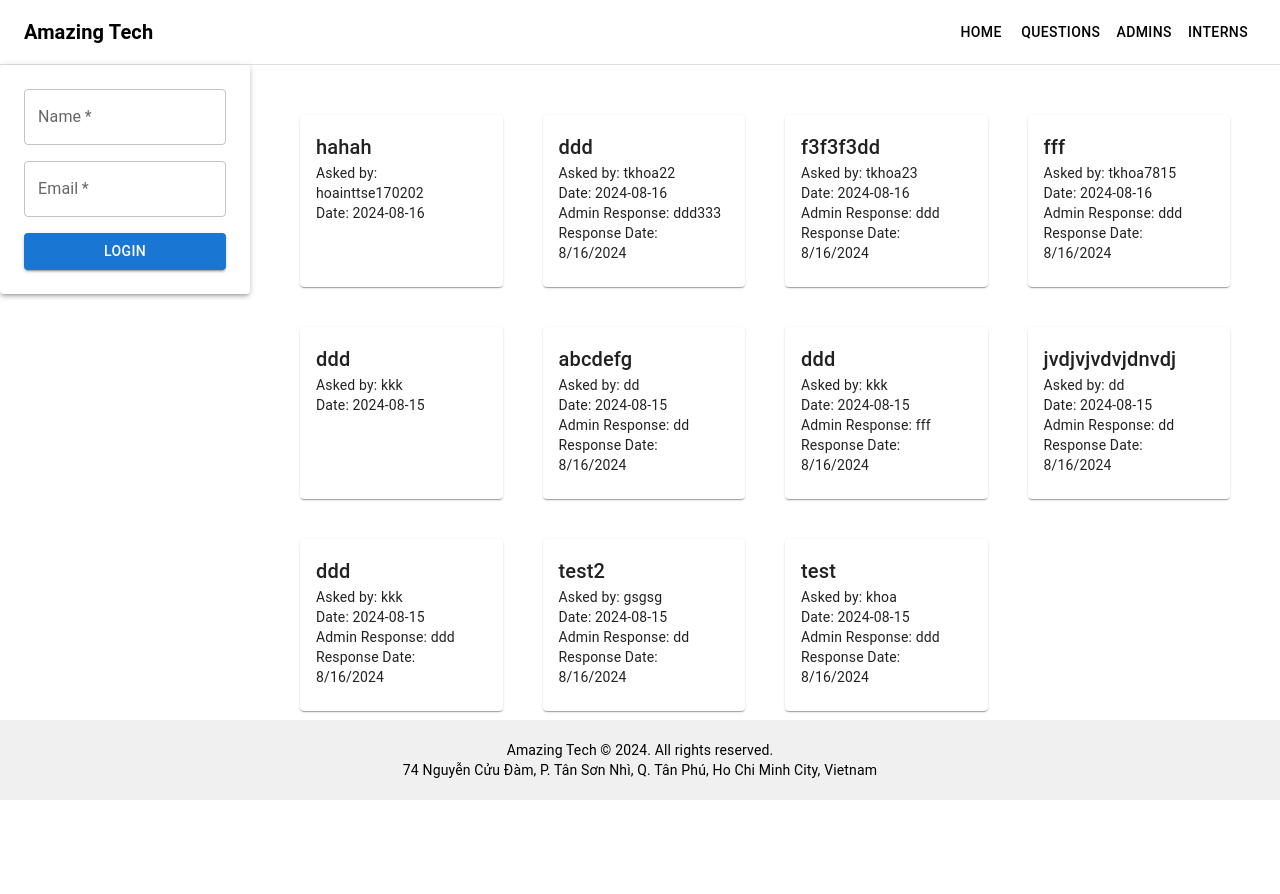
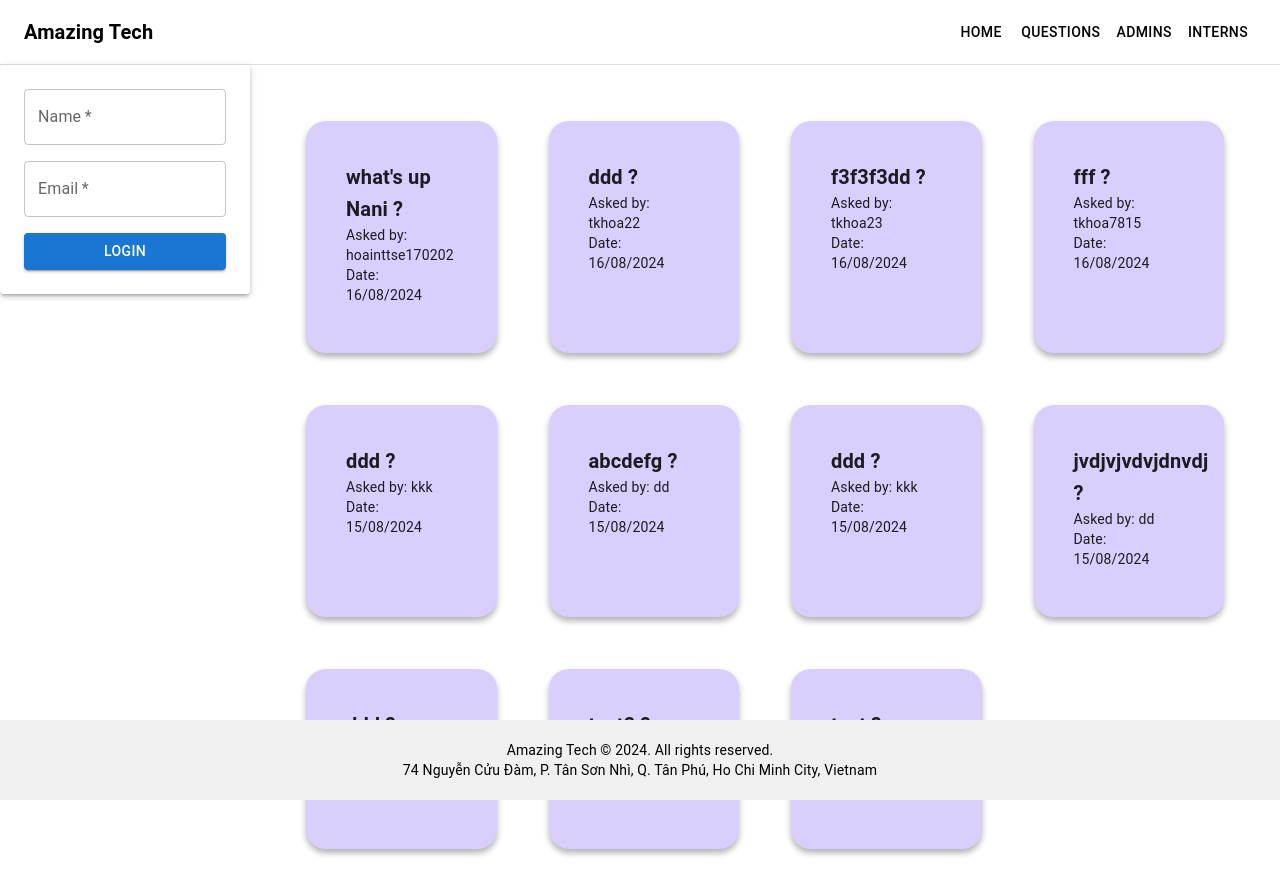
Before and after one commit to KhoaWorkHub/Group-3-OJT, a React (Create React App) app in the folder frontend/myminitask/: page / in a window 1280 px wide. Shown: the top 894 px of the page. Before the commit the page ends 800 px from the top, so only its background shows below. Built offline with nearby package versions, Linux system fonts and the light colour scheme; data requests are answered from the project's data file.

Commit message:
edit card question

```diff
--- a/frontend/myminitask/db.json
+++ b/frontend/myminitask/db.json
@@ -88,8 +88,8 @@
       "answerAtDate": "2024-08-16T01:38:49.900Z"
     },
     {
-      "id": "f06e",
-      "title": "hahah",
+      "id": "35c2",
+      "title": "what's up Nani",
       "author": "hoainttse170202@fpt.edu.vn",
       "date": "2024-08-16"
     }
--- a/frontend/myminitask/src/App.css
+++ b/frontend/myminitask/src/App.css
@@ -26,18 +26,18 @@ body {
   padding: 20px;
 }
 
-.questions {
+/* .questions {
   display: grid;
   grid-template-columns: repeat(3, 1fr);
   grid-gap: 20px;
-}
+} */
 
-.question-card {
+/* .question-card {
   padding: 20px;
   background-color: #fff;
   border-radius: 8px;
   box-shadow: 0 4px 6px rgba(0, 0, 0, 0.1);
-}
+} */
 
 button {
   padding: 10px;
--- a/frontend/myminitask/src/components/QuestionCard.js
+++ b/frontend/myminitask/src/components/QuestionCard.js
@@ -1,38 +1,126 @@
-import React, { useState } from 'react';
-import { Card, CardContent, Typography, Button, TextField } from '@mui/material';
-
-const QuestionCard = ({ question, onEdit, onDelete, onAdminResponse, user }) => {
-  const [response, setResponse] = useState('');
+import React, { useState } from "react";
+import {
+  Card,
+  CardContent,
+  Typography,
+  Button,
+  TextField,
+  useMediaQuery,
+} from "@mui/material";
+import QuestionMarkIcon from "@mui/icons-material/QuestionMark";
+import DeleteIcon from "@mui/icons-material/Delete";
+import EditNoteIcon from '@mui/icons-material/EditNote';
+const QuestionCard = ({
+  question,
+  onEdit,
+  onDelete,
+  onAdminResponse,
+  user,
+}) => {
+  const [response, setResponse] = useState("");
+  const [isExpanded, setIsExpanded] = useState(false);
 
   const handleResponseSubmit = () => {
     onAdminResponse(question.id, response);
-    setResponse('');
+    setResponse("");
   };
 
   const formatDate = (isoString) => {
     const date = new Date(isoString);
-    return date.toLocaleDateString();
+    return date.toLocaleDateString("en-GB", {
+      day: "2-digit",
+      month: "2-digit",
+      year: "numeric",
+    });
   };
+  const handleCardClick = () => {
+    setIsExpanded(!isExpanded);
+  };
+  const isMobile = useMediaQuery('(max-width:600px)');
 
   return (
-    <Card style={{ margin: '10px', opacity: question.disabled ? 0.5 : 1 }}>
+      <Card
+      sx={{
+        padding: 3,
+        margin: 2,
+        opacity: question.disabled ? 0.5 : 1,
+        boxShadow: '0 4px 6px rgba(0, 0, 0, 0.3)',
+        borderRadius: 5,
+        cursor: "pointer",
+        transition: "0.3s",
+        "&:hover": {
+          transform: "scale(1.10)",
+        },
+        backgroundColor: "#DACEFC",
+      }}
+      onClick={handleCardClick}
+    >
       <CardContent>
-        <Typography variant="h6">{question.title}</Typography>
+        <Typography variant="h6" fontWeight="bold">
+          {question.title} ?
+        </Typography>
         <Typography variant="body2">Asked by: {question.author}</Typography>
-        <Typography variant="body2">Date: {question.date}</Typography>
-        {question.adminResponse && (
+        <Typography variant="body2">
+          Date: {formatDate(question.date)}
+        </Typography>
+        {isExpanded && (
           <>
-            <Typography variant="body2">Admin Response: {question.adminResponse}</Typography>
-            <Typography variant="body2">Response Date: {formatDate(question.answerAtDate)}</Typography>
+            {question.adminResponse ? (
+              <>
+                <Typography
+                  variant="h6"
+                  color={"green"}
+                  fontWeight={"bold"}
+                  textAlign={"center"}
+                >
+                  Answer
+                </Typography>
+                <Typography
+                  variant="h6"
+                  sx={{ fontWeight: "bold", fontSize: "20px" }}
+                >
+                  {question.adminResponse}
+                </Typography>
+                <Typography variant="body2">
+                  Answer Date: {formatDate(question.answerAtDate)}
+                </Typography>
+              </>
+            ) : (
+              <Typography
+                variant="h6"
+                color={"red"}
+                sx={{ fontWeight: "bold" }}
+              >
+                OMG!! Your question is not answered
+              </Typography>
+            )}
           </>
         )}
-        {user?.role === 'student' && (
+        {user?.role === "student" && (
           <>
-            <Button onClick={onEdit} variant="contained" color="primary" style={{ marginRight: '10px' }}>Edit</Button>
-            <Button onClick={onDelete} variant="contained" color="secondary">Delete</Button>
+            <Button
+              onClick={onEdit}
+              variant="contained"
+              color="primary"
+              size="small"
+              style={{ margin: "20px 20px 0 5px", width:"90px" }}
+              startIcon={<EditNoteIcon />}
+            >
+              Edit
+            </Button>
+            <Button
+              onClick={onDelete}
+              variant="contained"
+              color="error"
+              size="small"
+              style={{ marginTop: "20px",width:"90px" }}
+              startIcon={<DeleteIcon />}
+            >
+              Delete
+            </Button>
           </>
         )}
-        {user?.role === 'admin' && (
+        {user?.role === "admin" && (
           <>
             <TextField
               label="Admin Response"
@@ -42,9 +130,16 @@ const QuestionCard = ({ question, onEdit, onDelete, onAdminResponse, user }) =>
               multiline
               rows={4}
               variant="outlined"
-              style={{ marginTop: '10px' }}
+              style={{ marginTop: "10px" }}
             />
-            <Button onClick={handleResponseSubmit} variant="contained" color="primary" style={{ marginTop: '10px' }}>Submit Response</Button>
+            <Button
+              onClick={handleResponseSubmit}
+              variant="contained"
+              color="primary"
+              style={{ marginTop: "10px" }}
+            >
+              Submit Response
+            </Button>
           </>
         )}
       </CardContent>
```
